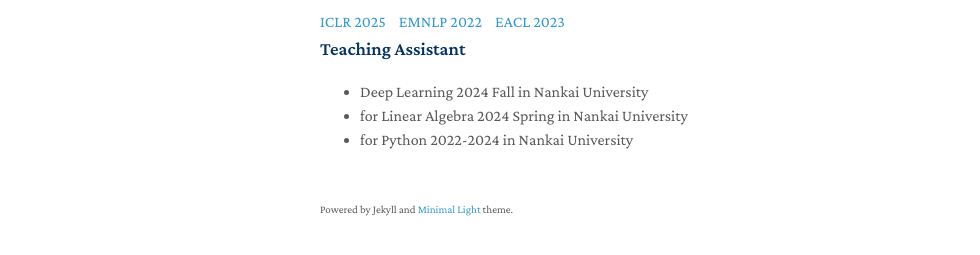
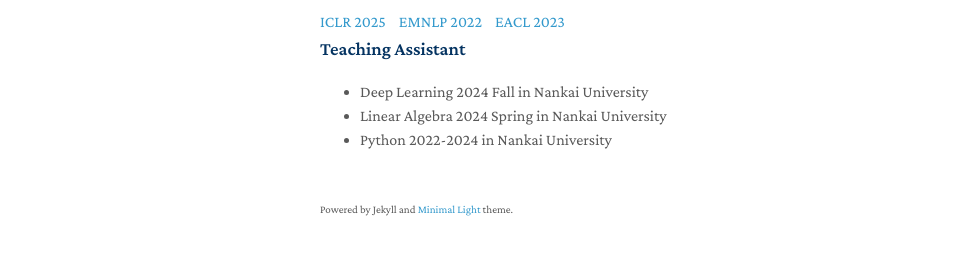
Before and after one commit to stayt1/stayt1.github.io, a Jekyll site: the page built from index.md, in a window 1280 px wide and 900 px high, scrolled down 716 px. Shown: the part 610-865 px from the top of the window, without its empty margins (150-1130 px from the left). Built offline with Jekyll 4.4.1, drawn with Linux system fonts in a browser that asks for light colours; a style sheet for code colours, icons or effects is not loaded; our own code applies the rules of GitHub Pages for plain Markdown files.

Commit message:
Update services.md

```diff
--- a/_includes/services.md
+++ b/_includes/services.md
@@ -10,5 +10,5 @@
 
 ### Teaching Assistant
 - Deep Learning 2024 Fall in Nankai University
-- for Linear Algebra 2024 Spring in Nankai University
-- for Python 2022-2024 in Nankai University
+- Linear Algebra 2024 Spring in Nankai University
+- Python 2022-2024 in Nankai University
```
